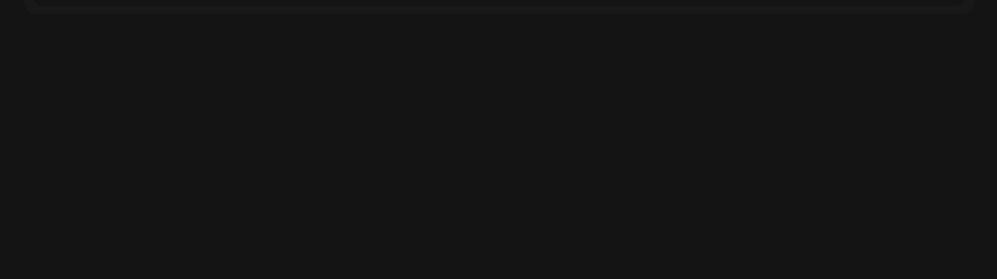
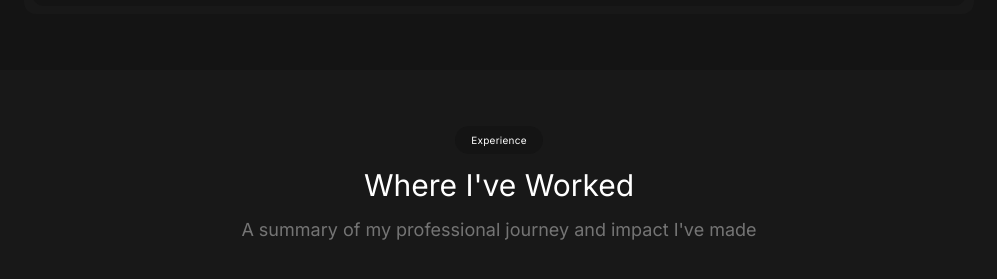
Before and after one commit to KennethCodepuz/portfolio, a Next.js app: page / in a window 1280 px wide. Shown: the part 2408-2687 px from the top of the page, without its empty margins (141-1138 px from the left). Before the commit the page ends 2478 px from the top, so only its background shows below. Built offline with nearby package versions, Linux system fonts and the light colour scheme.

Commit message:
feat: Experience section started

```diff
--- /dev/null
+++ b/app/components/sections/Experience.tsx
@@ -0,0 +1,21 @@
+import React from 'react'
+import SectionTitle from '../ui/SectionTitle'
+
+type Props = {}
+
+const Experience = (props: Props) => {
+   return (
+      <section id='experience' className='px-6 py-14 flex flex-col bg-[var(--background-charcoal-100)] justify-center items-center'>
+         <div className='flex flex-col justify-center items-center gap-2.5'>
+            <SectionTitle className='bg-[var(--background-dark-100)]'>Experience</SectionTitle>
+            <h1 className='text-3xl leading-[1.4]'>Where I've Worked</h1>
+            <p className='text-center text-lg leading-normal text-[var(--text-white-40)]'>A summary of my professional journey and impact I've made</p>
+         </div>
+         <div id='job-experience-list'>
+
+         </div>
+      </section>
+   )
+}
+
+export default Experience
--- /dev/null
+++ b/app/components/ui/JobExperienceCard.tsx
@@ -0,0 +1,11 @@
+import React from 'react'
+
+type Props = {}
+
+const JobExperienceCard = (props: Props) => {
+   return (
+      <div>JobExperienceCard</div>
+   )
+}s
+
+export default JobExperienceCard
--- a/app/layout.tsx
+++ b/app/layout.tsx
@@ -5,6 +5,7 @@
 import Header from './components/Header'
 import { Inter } from 'next/font/google'
 import Projects from './components/sections/Projects'
+import Experience from './components/sections/Experience'
 
 const inter = Inter({
   subsets: ['latin'],
@@ -22,6 +23,7 @@
         <Hero />
         <Skills />
         <Projects />
+        <Experience />
       </body>
     </html>
   )
```
